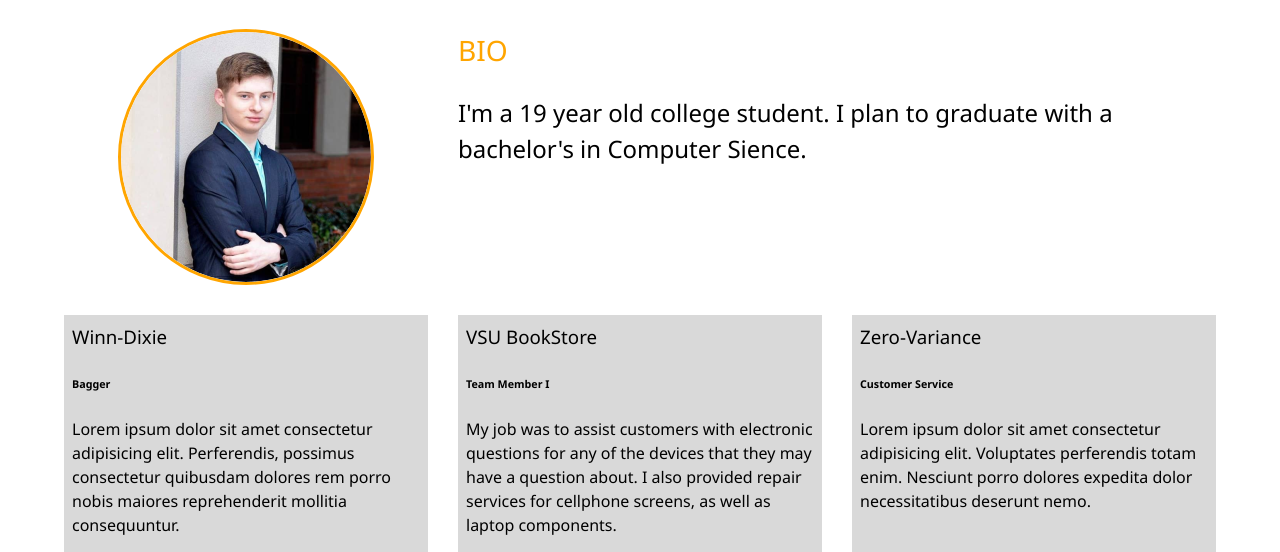
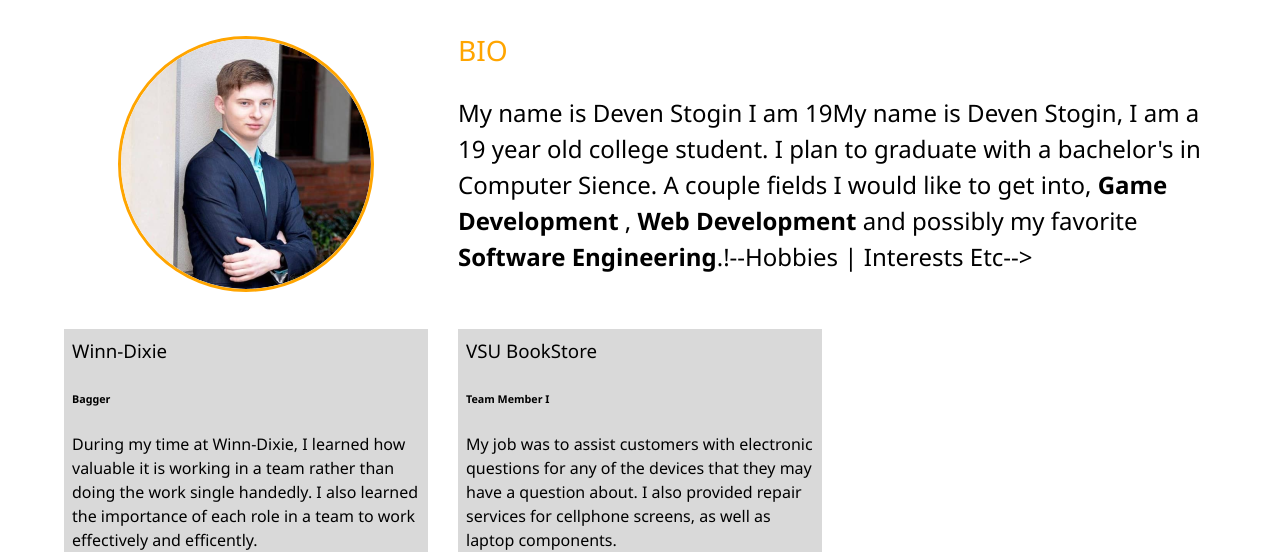
Before and after one commit to AgentAngelic/agentangelic.github.io, a plain HTML site: page pages/about.html in a window 1280 px wide. Shown: the part 253-805 px from the top of the page. Drawn offline with Linux system fonts and the light colour scheme.

Commit message:
reformatted about.html

```diff
--- a/pages/about.html
+++ b/pages/about.html
@@ -64,18 +64,21 @@
         <div class="bio">
           <h3 class="text-secondary">BIO</h3>
           <p>
-            I'm a 19 year old college student. I plan to graduate with a
-            bachelor's in Computer Sience.
-            <!--Hobbies | Interests Etc-->
+            My name is Deven Stogin I am 19My name is Deven Stogin, I am a 19
+            year old college student. I plan to graduate with a bachelor's in
+            Computer Sience. A couple fields I would like to get into,
+            <b>Game Development</b> , <b> Web Development</b> and possibly my
+            favorite <b>Software Engineering</b>.!--Hobbies | Interests Etc-->
           </p>
         </div>
         <div class="job job-1">
           <h3>Winn-Dixie</h3>
           <h6>Bagger</h6>
           <p>
-            Lorem ipsum dolor sit amet consectetur adipisicing elit.
-            Perferendis, possimus consectetur quibusdam dolores rem porro nobis
-            maiores reprehenderit mollitia consequuntur.
+            During my time at Winn-Dixie, I learned how valuable it is working
+            in a team rather than doing the work single handedly. I also learned
+            the importance of each role in a team to work effectively and
+            efficently.
           </p>
         </div>
 
@@ -88,16 +91,6 @@
             repair services for cellphone screens, as well as laptop components.
           </p>
         </div>
-
-        <div class="job job-3">
-          <h3>Zero-Variance</h3>
-          <h6>Customer Service</h6>
-          <p>
-            Lorem ipsum dolor sit amet consectetur adipisicing elit. Voluptates
-            perferendis totam enim. Nesciunt porro dolores expedita dolor
-            necessitatibus deserunt nemo.
-          </p>
-        </div>
       </div>
     </main>
 
```
